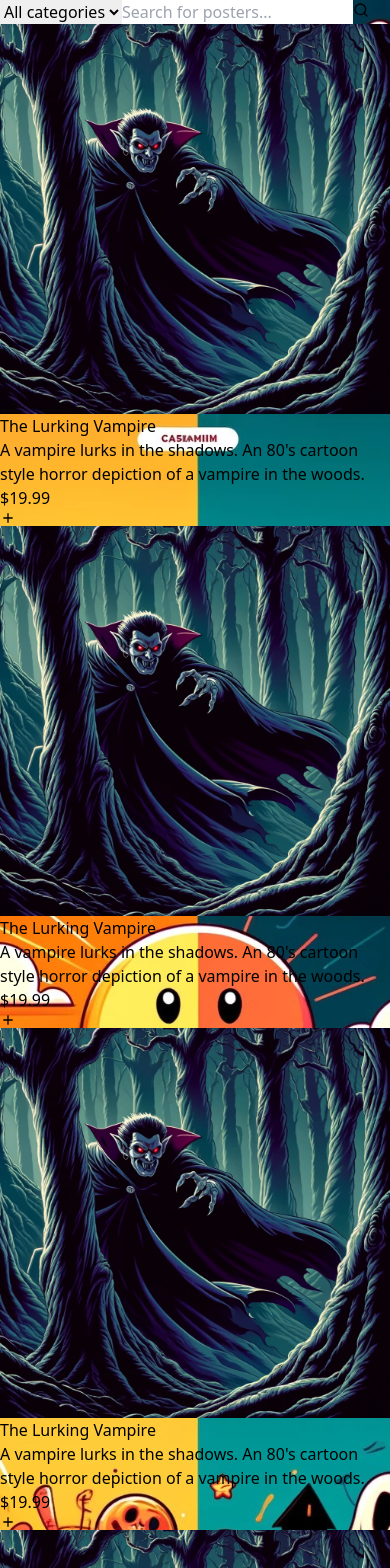
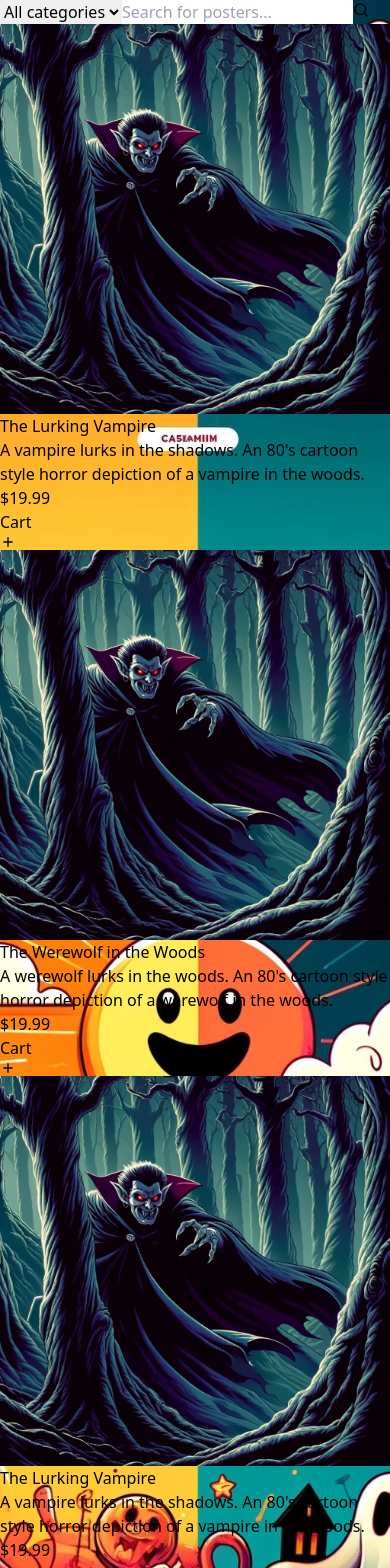
Before and after one commit to shino022/PosterPort_cicd, a React (Vite) app in the folder client/: page / in a window 390 px wide. Shown: the top 1568 px of the page. Built offline with nearby package versions, Linux system fonts and the light colour scheme.

Commit message:
Added cart button to each card

```diff
--- a/client/src/App.jsx
+++ b/client/src/App.jsx
@@ -26,8 +26,8 @@ export default function App() {
     filterResults();
   }, [searchTerm, category]);
   return (
-    <div className="flex justify-center">
-      <div className="flex flex-col max-w-[70%] w-full">
+    <div className="flex justify-center min-h-screen">
+      <div className="flex flex-col items-center max-w-[70%] w-full">
         <SearchBar
           posters={posters}
           searchTerm={searchTerm}
--- a/client/src/components/Card.jsx
+++ b/client/src/components/Card.jsx
@@ -1,14 +1,26 @@
 import { MdAdd } from "react-icons/md";
 
-const Card = ({ posterId, posterImg, posterTitle, posterDescription, posterPrice }) => {
+const Card = ({
+  posterId,
+  posterImg,
+  posterTitle,
+  posterDescription,
+  posterPrice,
+}) => {
   return (
-    <div className="shadow-md rounded-md px-2 py-2 bg-slate-400 lg:min-w-[150px]">
+    <div className="shadow-md rounded-md px-2 py-2 bg-slate-400 min-w-[200px] lg:min-w-[150px]">
       <img src={posterImg} alt={posterTitle} className="rounded-lg" />
       <h2>{posterTitle}</h2>
       <p className="italic">{posterDescription}</p>
       <div className="flex justify-between items-center">
         <p className="text-xl">{`$${posterPrice}`}</p>
-        <MdAdd className="text-2xl hover:cursor-pointer" onClick={()=>console.log(posterId)}/>
+        <button
+          className="flex hover:cursor-pointer bg-amber-500 rounded-lg p-2"
+          onClick={() => console.log(posterId)}
+        >
+          Cart
+          <MdAdd className="text-2xl" />
+        </button>
       </div>
     </div>
   );
--- a/client/src/components/SearchBar.jsx
+++ b/client/src/components/SearchBar.jsx
@@ -4,7 +4,7 @@ function SearchBar({ searchTerm, setSearchTerm, category, setCategory }) {
   return (
     <form
       onSubmit={(e) => e.preventDefault()}
-      className="flex items-center bg-gray-100 rounded-lg overflow-hidden shadow-md m-4 pr-1 w-[100%]"
+      className="flex items-center bg-gray-100 rounded-lg overflow-hidden shadow-md mt-2 pr-1 w-[100%]"
     >
       <select
         value={category}
--- a/client/src/data/posters.js
+++ b/client/src/data/posters.js
@@ -11,8 +11,8 @@ const posters = [
     },
     {
         id: 2,
-        title: "The Lurking Vampire",
-        description: "A vampire lurks in the shadows. An 80's cartoon style horror depiction of a vampire in the woods.",
+        title: "The Werewolf in the Woods",
+        description: "A werewolf lurks in the woods. An 80's cartoon style horror depiction of a werewolf in the woods.",
         price: 19.99,
         imageUrl: posterImage,
         category: "Horror"
--- a/client/src/index.css
+++ b/client/src/index.css
@@ -5,6 +5,10 @@
 
 
 body {
-    @apply bg-cover bg-center h-screen w-screen;
+    @apply bg-cover bg-center h-full w-full;
     background-image: url('./assets/background.jpg');
+    background-attachment: fixed;
+     /* Keeps the background fixed in place */
+    margin: 0;
+    overflow-y: scroll;
   }
```
